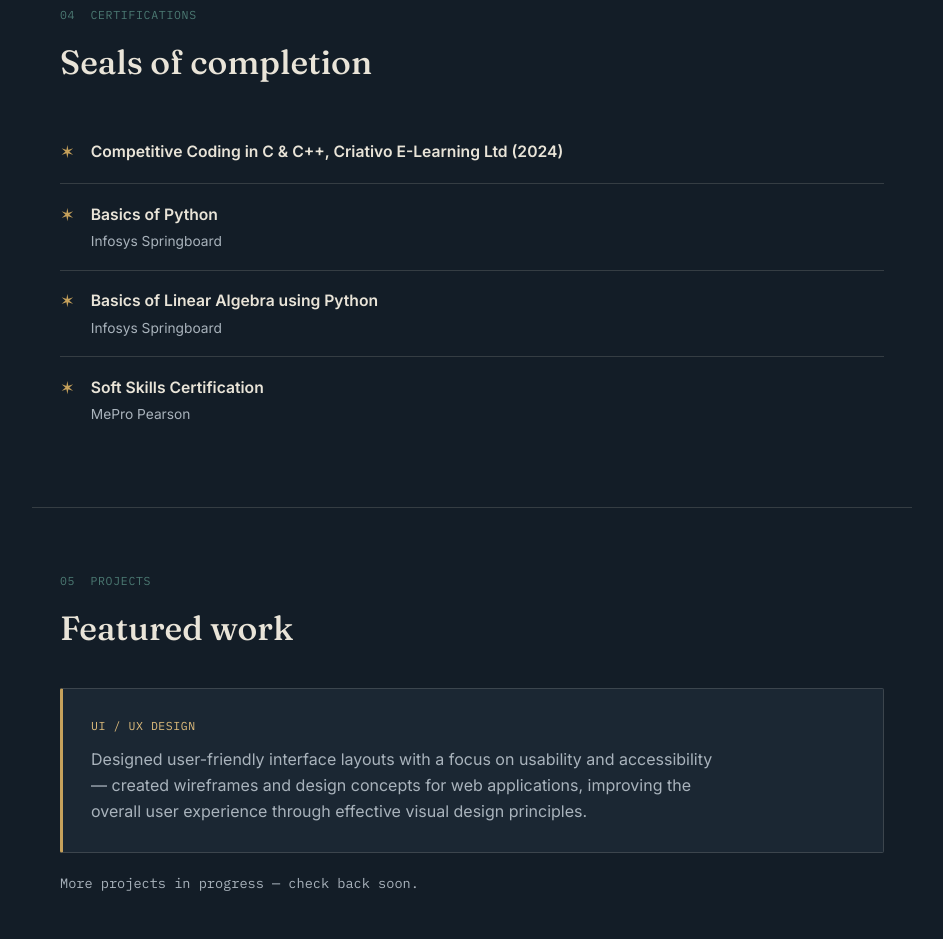
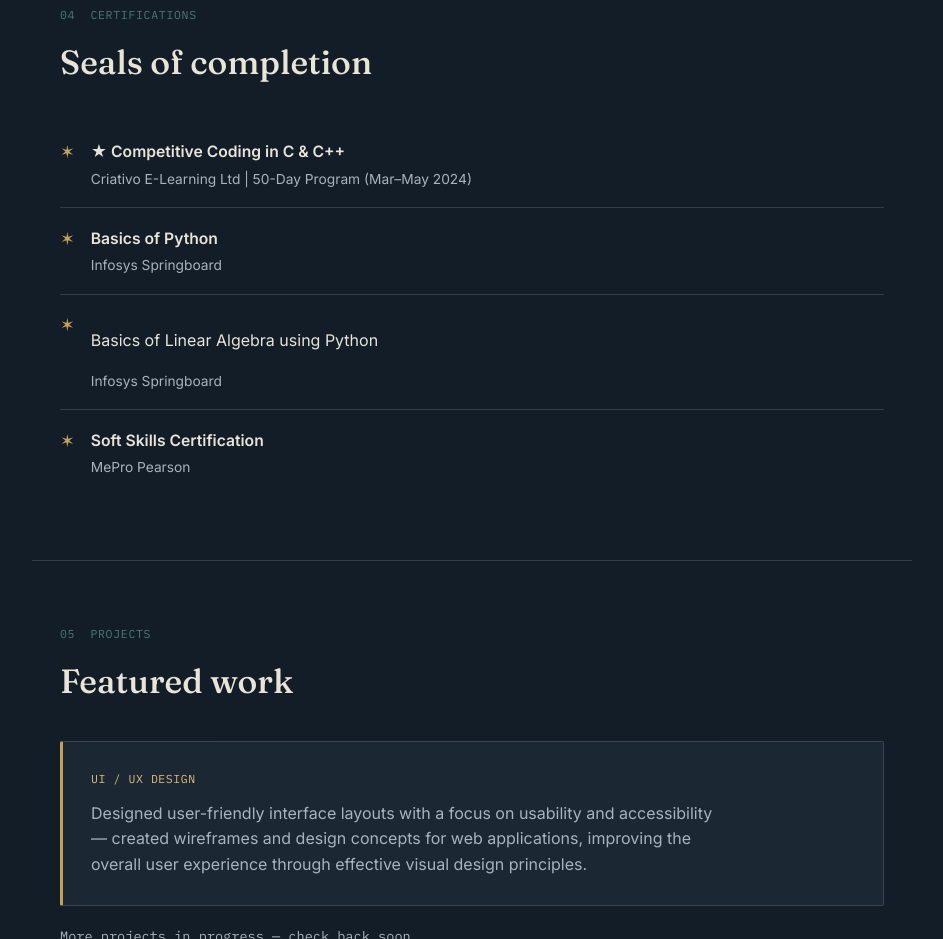
Before and after one commit to sivamaniakula/portofolio-project, a plain HTML site: page index.html in a window 1280 px wide. Shown: the part 1760-2699 px from the top of the page, without its empty margins (168-1111 px from the left). Drawn offline with Linux system fonts and the light colour scheme.

Commit message:
describe what you changed here

```diff
--- a/index.html
+++ b/index.html
@@ -101,7 +101,8 @@
       <li class="cert-item reveal">
         <span class="cert-mark">&#10038;</span>
         <div>
-          <p class="cert-name">Competitive Coding in C & C++, Criativo E-Learning Ltd (2024)</p>
+          <p class="cert-name">★ Competitive Coding in C & C++</p>
+          <p class="cert-issuer">Criativo E-Learning Ltd | 50-Day Program (Mar–May 2024)</p>
         </div>
       </li>
       <li class="cert-item reveal">
@@ -114,7 +115,7 @@
       <li class="cert-item reveal">
         <span class="cert-mark">&#10038;</span>
         <div>
-          <p class="cert-name">Basics of Linear Algebra using Python</p>
+          <p class="cert-naCriativo E-Learning Ltd | 50-Day Program (Mar–May 2024)me">Basics of Linear Algebra using Python</p>
           <p class="cert-issuer">Infosys Springboard</p>
         </div>
       </li>
```
